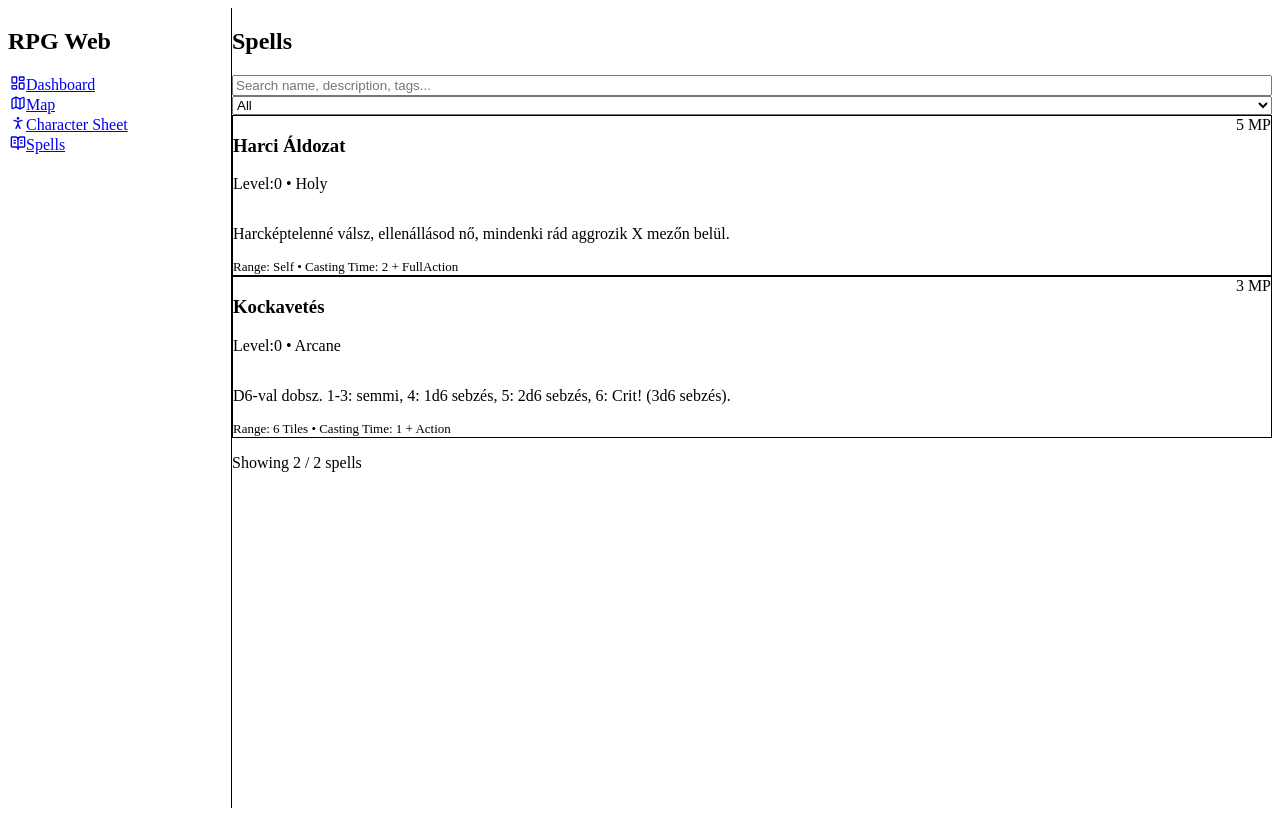
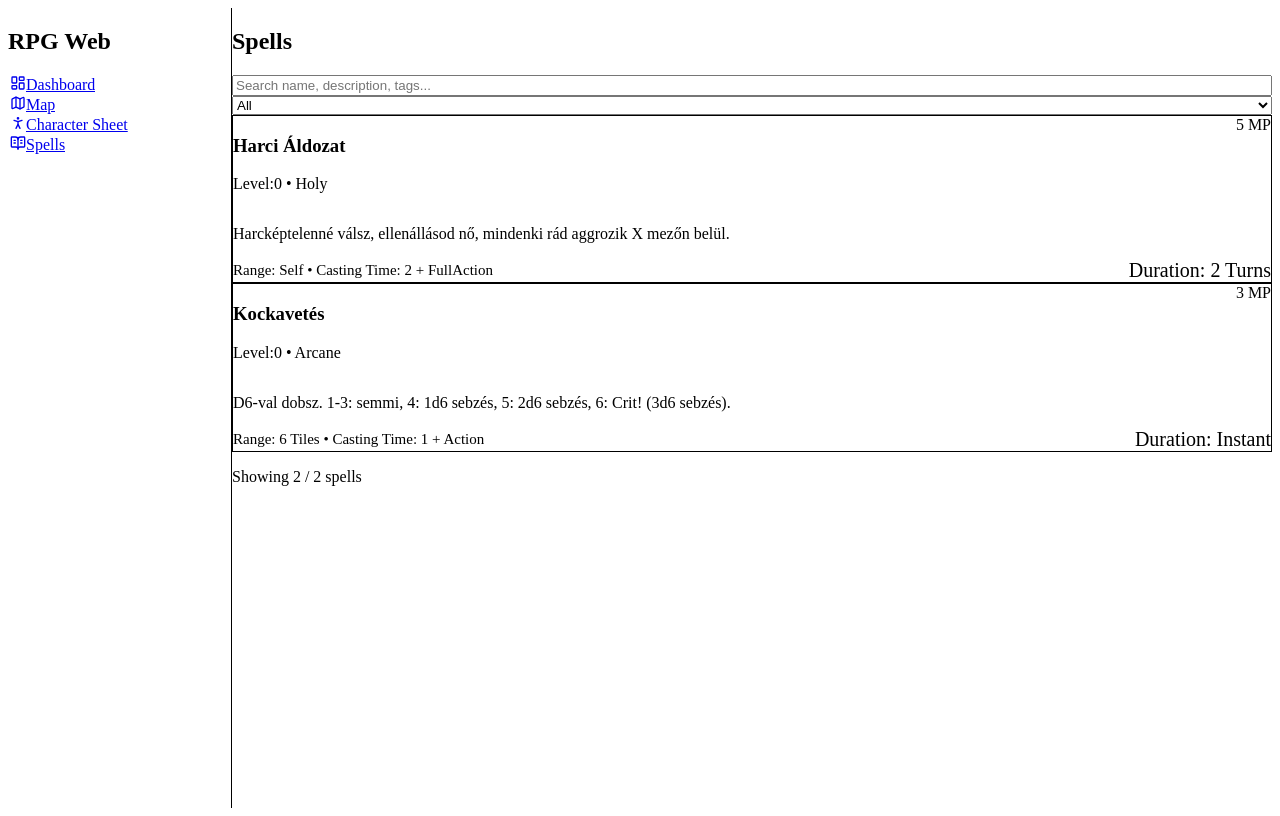
Before and after one commit to Myseriae/rpg-web, a React (Vite) app: page /spells in a window 1280 px wide. Built offline with nearby package versions, Linux system fonts and the light colour scheme.

Commit message:
SpellCard extra design

```diff
--- a/src/features/spells/components/SpellCard.tsx
+++ b/src/features/spells/components/SpellCard.tsx
@@ -21,8 +21,13 @@ export default function SpellCard({ spell }: { spell: Spell }) {
 
       {/* TODO: render tags as small chips; e.g., damage/aoe/control */}
       {/* Tip: map spell.tags to <span className="text-[10px] ..."> */}
-      <footer className="mt-3 text-[13px] text-zinc-400">
-        Range: {spell.range} • Casting Time: {spell.castingTime}
+      <footer className="mt-3 flex items-center justify-between text-[15px] text-zinc-400">
+        <span>
+          Range: {spell.range} • Casting Time: {spell.castingTime}
+        </span>
+        <span className="text-zinc-500, text-[20px]">
+          Duration: {spell.duration}
+        </span>
       </footer>
     </article>
   );
```
